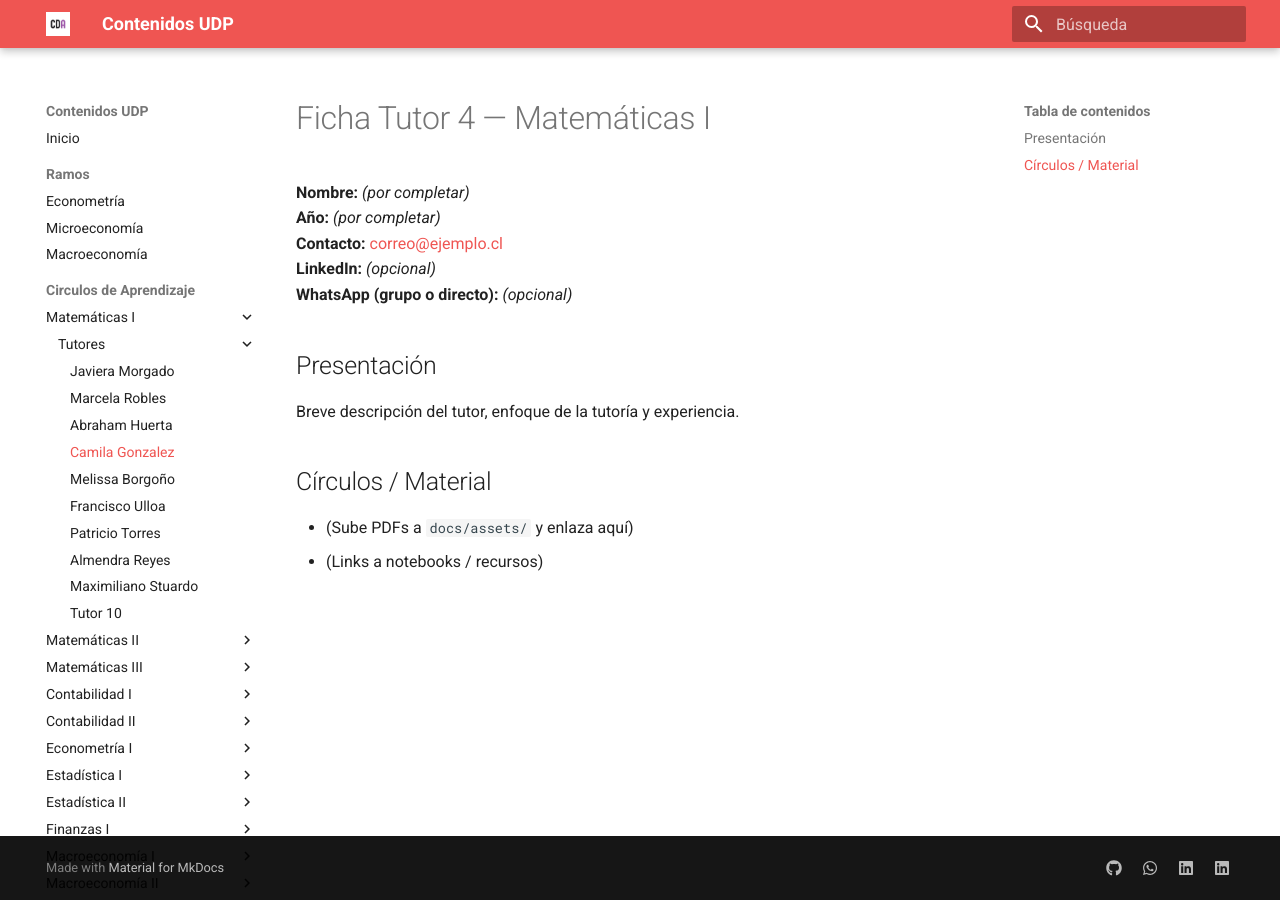
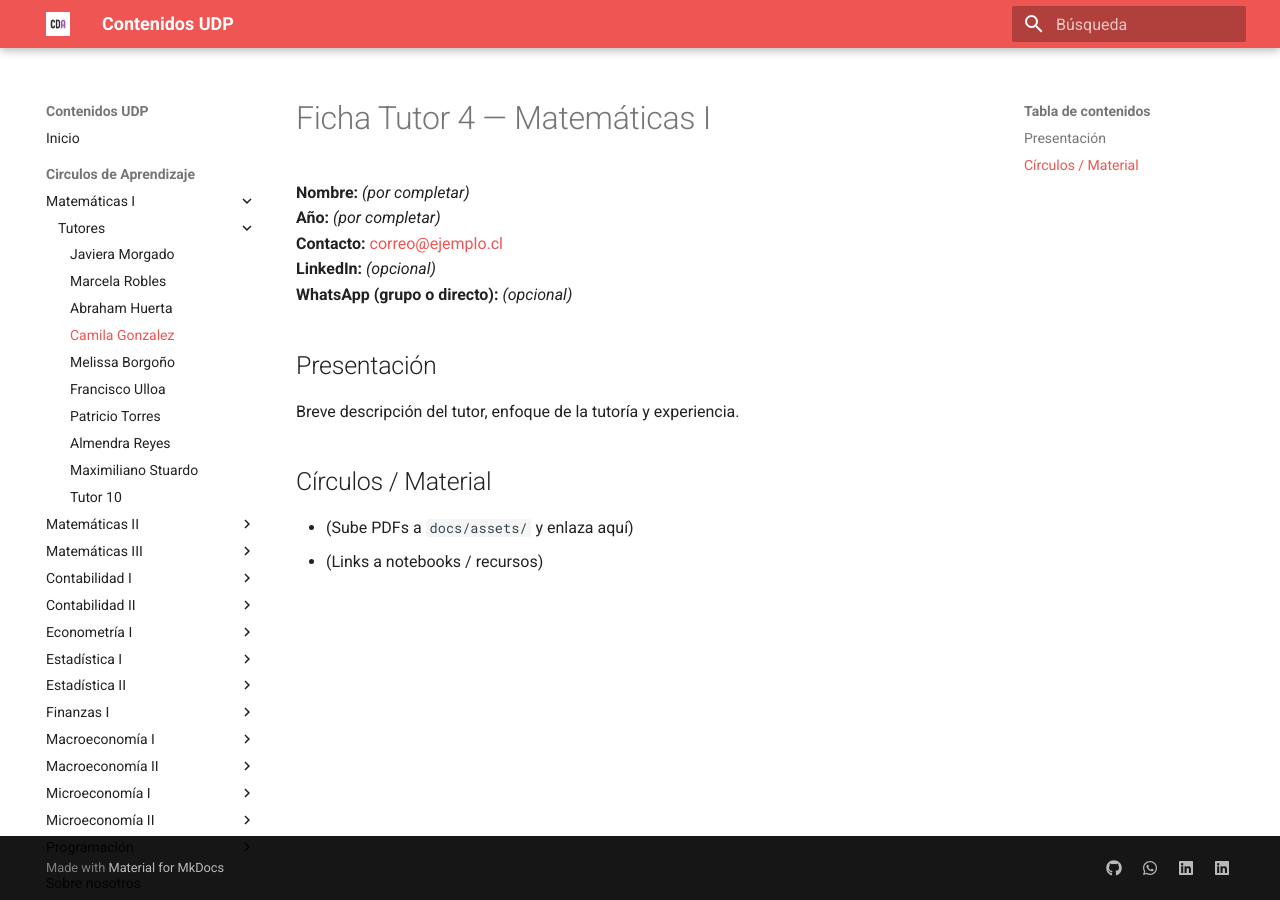
Before and after one commit to cda-fae/cda-fae, an MkDocs documentation site: the page built from docs/tutorias/matematicas-1/tutores/tutor4.md, in a window 1280 px wide. Built offline with MkDocs 1.6.1 and Material for MkDocs 9.7.7, drawn with Linux system fonts in a browser that asks for light colours.

Commit message:
seccion ramos oculta

```diff
--- a/mkdocs.yml
+++ b/mkdocs.yml
@@ -25,10 +25,10 @@ theme:
   favicon: images/udp_logo.png
 nav:
   - Inicio: index.md
-  - Ramos:
-    - Econometría: ramos/econometria.md
-    - Microeconomía: ramos/microeconomia.md
-    - Macroeconomía: ramos/macroeconomia.md
+# - Ramos:
+  # - Econometría: ramos/econometria.md
+  # - Microeconomía: ramos/microeconomia.md
+  # - Macroeconomía: ramos/macroeconomia.md
   - Circulos de Aprendizaje:
       - Matemáticas I:
         # - General: tutorias/matematicas-1/index.md
```
